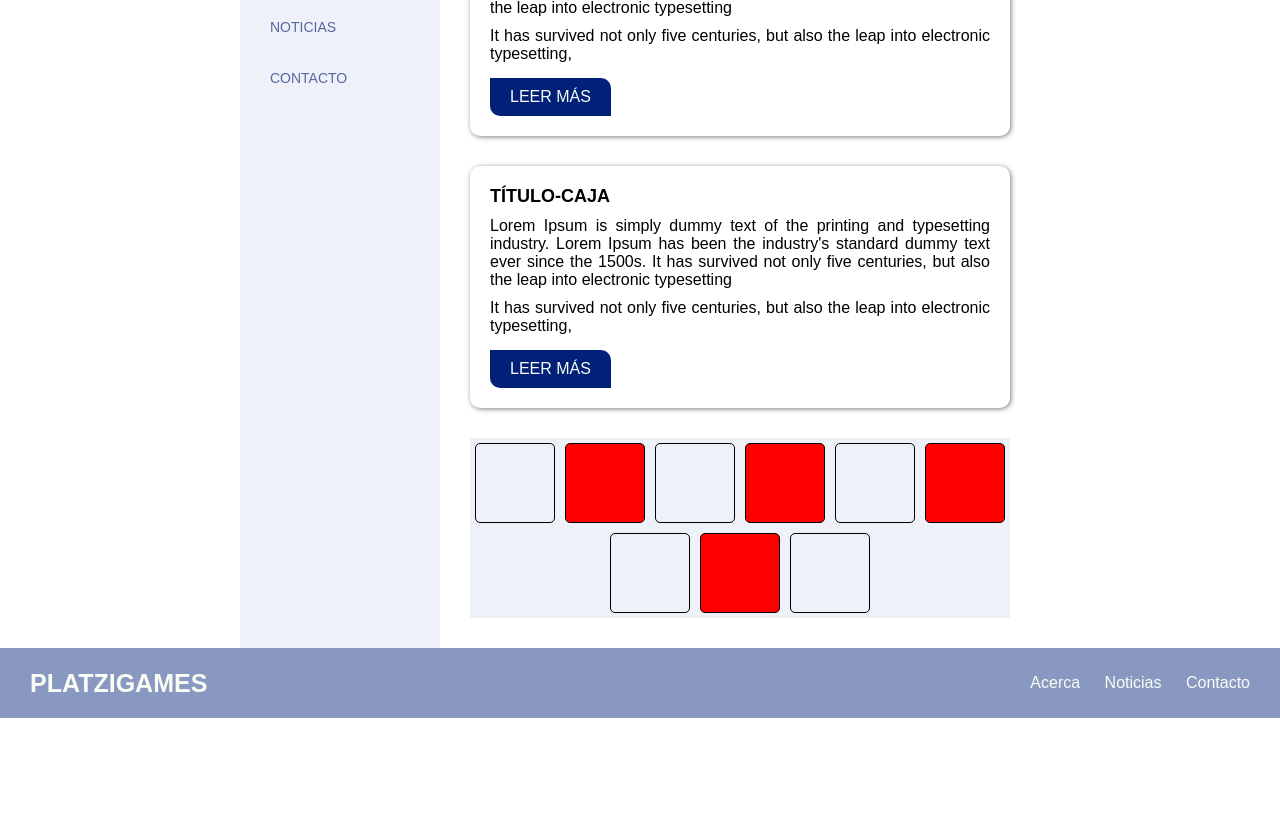
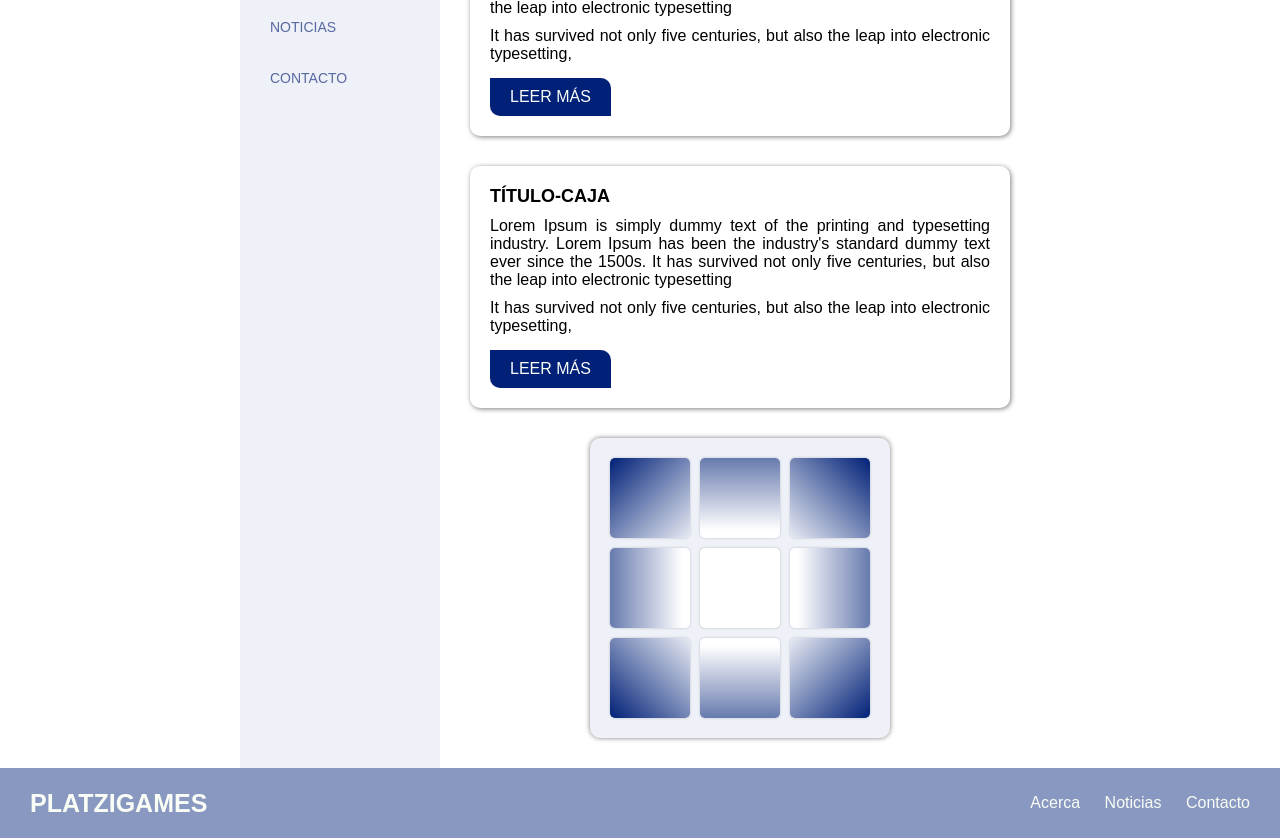
Before and after one commit to everlizarraga/full_stack_developer, a plain HTML site: page 6_curso_de_preprocesadores/retoPug4/index.html in a window 1280 px wide. Shown: the part 207-1045 px from the top of the page. Before the commit the page ends 925 px from the top, so only its background shows below. Drawn offline with Linux system fonts and the light colour scheme.

Commit message:
Practicando bloques con linear gradient

```diff
--- a/6_curso_de_preprocesadores/retoPug4/css/componentesCSS/_main.scss
+++ b/6_curso_de_preprocesadores/retoPug4/css/componentesCSS/_main.scss
@@ -46,20 +46,50 @@ main {
         }
 
         .bloques {
-            width: 100%;
+            width: 300px;
+            height: 300px;
+            margin: 0 auto;
             display: flex;
             flex-wrap: wrap;
             justify-content: center;
+            align-content: center;
             background-color: $color-nav;
+            box-shadow: 0 0 5px rgba($color: #000000, $alpha: 0.5);
+            border-radius: 10px;
             .bloque {
                 margin: 5px;
                 width: 80px;
                 height: 80px;
                 border-radius: 5px;
-                border: 1px solid black;
+                box-shadow: 0 0 3px rgba($color: #000000, $alpha: 0.2);
+                // border: 1px solid black;
                 cursor: pointer;
-                &:nth-child(even) {
-                    background-color: red;
+                &:nth-child(1) {
+                    background: linear-gradient(-45deg,white -10%,$color-secundario);
+                }
+                &:nth-child(2) {
+                    background: linear-gradient(0deg, white 10%, $color-secundario 160%);
+                }
+                &:nth-child(3) {
+                    background: linear-gradient(45deg,white -10%,$color-secundario);
+                }
+                &:nth-child(4){
+                    background: linear-gradient(-90deg,white 10%,$color-secundario 160%);
+                }
+                &:nth-child(5){
+                    background-color: white;
+                }
+                &:nth-child(6){
+                    background: linear-gradient(90deg,white 10%,$color-secundario 160%);
+                }
+                &:nth-child(7){
+                    background: linear-gradient(-135deg,white -10%,$color-secundario);
+                }
+                &:nth-child(8){
+                    background: linear-gradient(180deg,white 10%,$color-secundario 160%);
+                }
+                &:nth-child(9){
+                    background: linear-gradient(135deg,white -10%,$color-secundario);
                 }
             }
             .bloque:hover {
```
Also changed, not shown: 6_curso_de_preprocesadores/retoPug4/css/styles.css.
